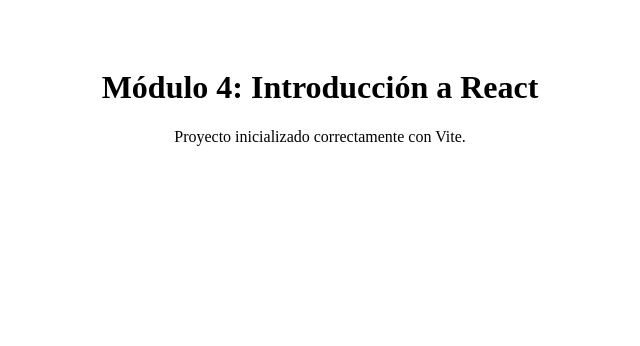
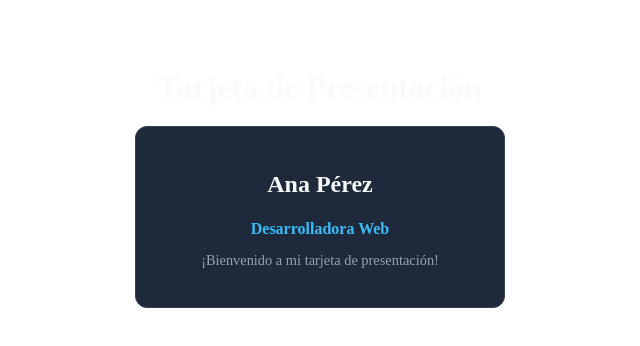
Before and after one commit to vicmartinez19/IntroaReact, a React (Vite) app: page / in a window 1280 px wide. Shown: the top 346 px of the page, without its empty margins (320-960 px from the left). Built offline with nearby package versions, Linux system fonts and the light colour scheme.

Commit message:
feat: crear componente funcional Tarjeta con datos estaticos y JSX

```diff
--- a/src/App.jsx
+++ b/src/App.jsx
@@ -1,10 +1,11 @@
 import React from 'react';
+import Tarjeta from './components/Tarjeta';
 
 function App() {
   return (
     <div style={{ textAlign: 'center', padding: '40px 20px' }}>
-      <h1>Módulo 4: Introducción a React</h1>
-      <p>Proyecto inicializado correctamente con Vite.</p>
+      <h1 style={{ color: '#f8fafc', marginBottom: '20px' }}>Tarjeta de Presentación</h1>
+      <Tarjeta />
     </div>
   );
 }
--- a/src/components/Tarjeta.jsx
+++ b/src/components/Tarjeta.jsx
@@ -0,0 +1,17 @@
+import React from 'react';
+
+function Tarjeta() {
+  const nombre = "Ana Pérez";
+  const profesion = "Desarrolladora Web";
+  const mensaje = "¡Bienvenido a mi tarjeta de presentación!";
+
+  return (
+    <div style={{ border: '1px solid #334155', padding: '24px', width: '320px', textAlign: 'center', background: '#1e293b', borderRadius: '12px', margin: '20px auto' }}>
+      <h2 style={{ color: '#f8fafc', marginBottom: '4px' }}>{nombre}</h2>
+      <h4 style={{ color: '#38bdf8', marginBottom: '12px' }}>{profesion}</h4>
+      <p style={{ color: '#94a3b8', fontSize: '0.9rem' }}>{mensaje}</p>
+    </div>
+  );
+}
+
+export default Tarjeta;
```
